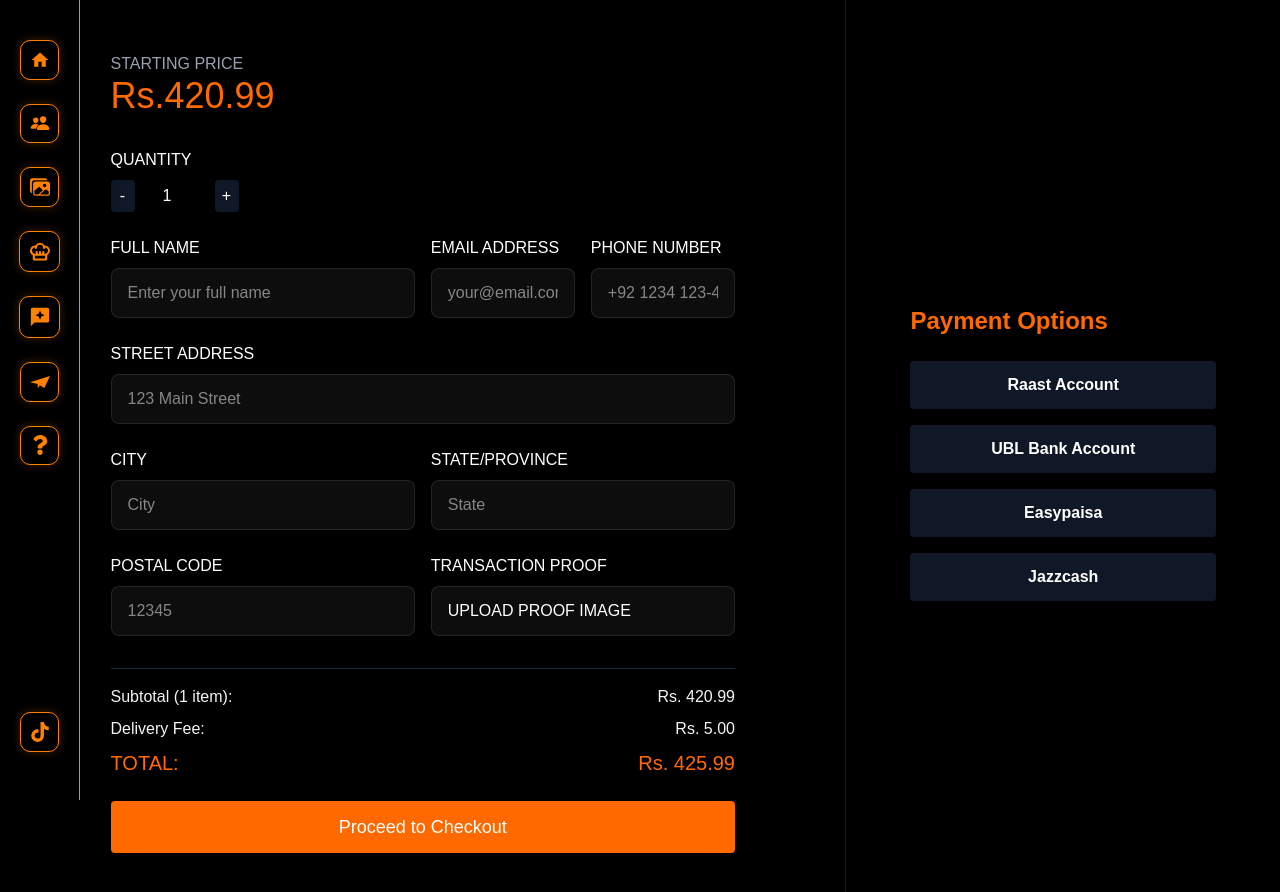
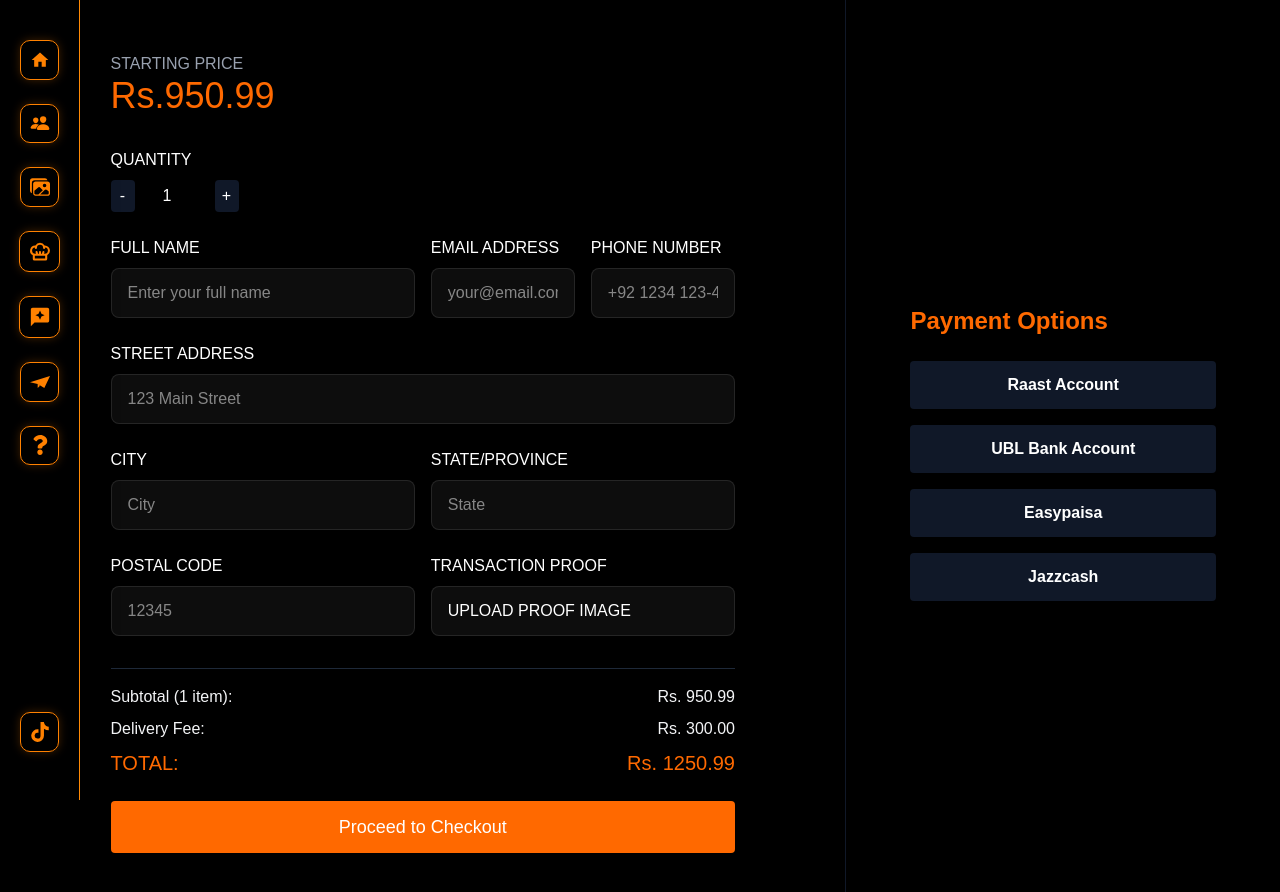
Before and after one commit to KhawajaFashi/Lawa-Shak, a Next.js app: page /order in a window 1280 px wide. Shown: the top 892 px of the page. Built offline with nearby package versions, Linux system fonts and the light colour scheme.

Commit message:
Price and Delivery charges change

```diff
--- a/components/OrderForm.jsx
+++ b/components/OrderForm.jsx
@@ -21,8 +21,8 @@ export default function OrderForm() {
     const [transactionProof, setTransactionProof] = useState(null)
     const [transactionProofFile, setTransactionProofFile] = useState(null)
     const [errors, setErrors] = useState({})
-    const basePrice = 420.99
-    const deliveryFee = 5.00
+    const basePrice = 950.99
+    const deliveryFee = 300.00
 
     const handleInputChange = (e) => {
         const { name, value } = e.target
```
